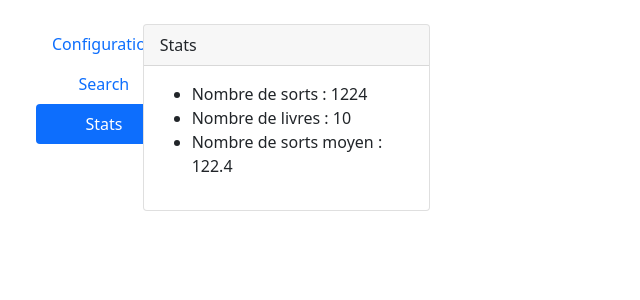
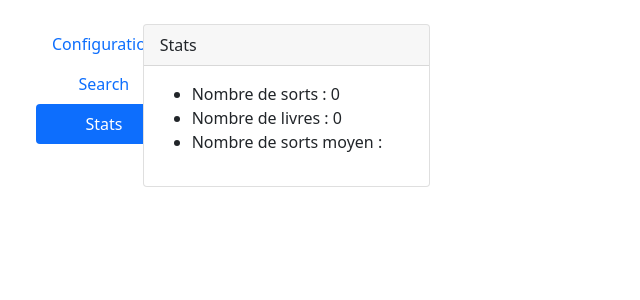
Before and after one commit to NathanLEFORT/TP_Vue, a Vue app: page / in a window 1280 px wide. Both pictures are taken after a click on the tab "Stats". Shown: the top 300 px of the page, without its empty margins (0-640 px from the left). Built offline with nearby package versions, Linux system fonts and the light colour scheme.

Commit message:
Stats.vue

```diff
--- a/src/App.vue
+++ b/src/App.vue
@@ -5,14 +5,13 @@
         <NavBar></NavBar>
       </div>
       <div class="col-11">
-        <Configuration v-if="this.isConfiguration" v-bind:books="booksPresent"/> <!-- v-bind est utilisé pour passer booksPresent à notre composant, sous le nom books -->
+        <Configuration v-if="this.isConfiguration" v-bind:books="booksPresent" @update="UpdateNbBooks"/> <!-- v-bind est utilisé pour passer booksPresent à notre composant, sous le nom books -->
         <Recherche v-else-if="this.isSearch" v-bind:utils="spellsKept" v-bind:nbPages="nbPages" v-bind:spells="sortTable"/>
-        <Stats v-else-if="this.isStats" v-bind:utils="sortTable"/>
+        <Stats v-else-if="this.isStats" :nbBooks="nbBooksSelected" :nbSpells="nbSpellsSelected"/>
       </div>
     </div>
   </div>
 </template>
-
 
 <script>
 import Configuration from "@/components/Configuration";
@@ -35,7 +34,9 @@ export default {
       page : 1,
       isConfiguration: true,
       isSearch: false,
-      isStats: false
+      isStats: false,
+      nbSpellsSelected: 0,
+      nbBooksSelected: 0
     }
   },
   mounted() { // Seul endroit où est censés executer du JS
@@ -126,17 +127,20 @@ export default {
       this.sortTable.forEach(spell => {
         if (sessionStorage.getItem(spell[0]) != null) this.spells.push(spell); //Garde les sorts uniquements des livres selectionnés
       });
+      this.nbSpellsSelected = this.spells.length;
     },
 
     getBooks(){
       this.sortTable.forEach(spell => {
         if (!this.booksPresent.includes(spell[0])) this.booksPresent.push(spell[0]); //Garde les sorts uniquements des livres selectionnés
       });
+    },
+
+    UpdateNbBooks(value) {
+      this.nbBooksSelected = this.nbBooksSelected + value;
     }
   }
 }
-
-
 </script>
 
 <style>
--- a/src/components/Configuration.vue
+++ b/src/components/Configuration.vue
@@ -5,7 +5,7 @@
         <div class="card-body">
           <ul class="list-group">
               <!-- key est nécessaire avec un v-for, pas donné dans son cours -->
-              <SelectLivre v-for="book in books" :key="book" v-bind:book = "book"></SelectLivre> <!-- Test d'affichage des noms de livres récupérés depuis App.vue -->
+              <SelectLivre v-for="book in books" :key="book" v-bind:book = "book" @update="updateNbBooks"></SelectLivre> <!-- Test d'affichage des noms de livres récupérés depuis App.vue -->
           </ul>
         </div>
       </div>
@@ -19,7 +19,15 @@ export default {
   name: "Configuration",
   components: {SelectLivre},
   props:['books'], //Sert à récupérer books (booksPresent) donnés par App.vue
-
+  methods: {
+    updateNbBooks(value) {
+      if(value) {
+        this.$emit('update', 1);
+      } else {
+        this.$emit('update', -1);
+      }
+    }
+  }
 }
 
 </script>
--- a/src/components/SelectLivre.vue
+++ b/src/components/SelectLivre.vue
@@ -2,7 +2,7 @@
   <li class="list-group-item">
     <div class="row">
       <div class="col-1">
-        <input class="form-check-input" v-model="isSelect" type="checkbox" v-on:click="setSelect()"/>
+        <input class="form-check-input" v-model="isSelect" type="checkbox" v-on:click="setSelect"/>
       </div>
       <div class="col-11">{{ this.book }}</div>
     </div>
@@ -15,7 +15,7 @@ export default {
   props:['book'],
   data() {
     return {
-      isSelect: false
+      isSelect: false,
     }
   },
   mounted() {
@@ -31,6 +31,10 @@ export default {
       this.$parent.$parent.getBooks();
       this.$parent.$parent.getSpellsFromBooks();
       this.$parent.$parent.getSpells(50,1);
+      this.updateNbBooks();
+    },
+    updateNbBooks() {
+      this.$emit('update', !this.isSelect);
     }
   }
 }
--- a/src/components/Stats.vue
+++ b/src/components/Stats.vue
@@ -4,9 +4,9 @@
       <div class="card-header">Stats</div>
       <div class="card-body">
         <ul>
-          <li>Nombre de sorts : {{nbSorts}}</li>
-          <li>Nombre de livres : {{nbLivres}}</li>
-          <li>Nombre de sorts moyen : {{nbMoySorts}}</li>
+          <li>Nombre de sorts : {{this.nbBooks}}</li>
+          <li>Nombre de livres : {{this.nbSpells}}</li>
+          <li>Nombre de sorts moyen :</li>
         </ul>
       </div>
     </div>
@@ -16,19 +16,7 @@
 <script>
 export default {
   name: "Stats",
-  props : ['utils'],
-  data() {
-    return {
-      nbSorts : 0,
-      nbLivres : 0,
-      nbMoySorts : 0
-    }
-  },
-  mounted() {
-    this.nbSorts = this.utils.length;
-    this.nbLivres = 10;
-    this.nbMoySorts = this.nbSorts/this.nbLivres;
-  }
+  props: ['nbBooks', 'nbSpells']
 }
 </script>
 
```
